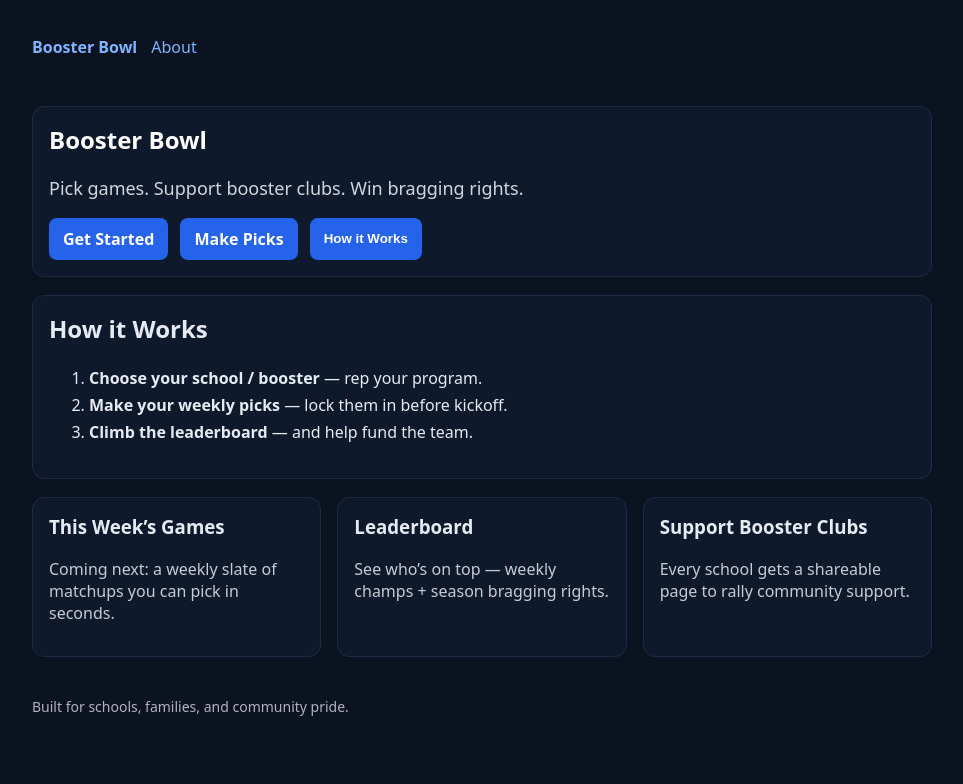
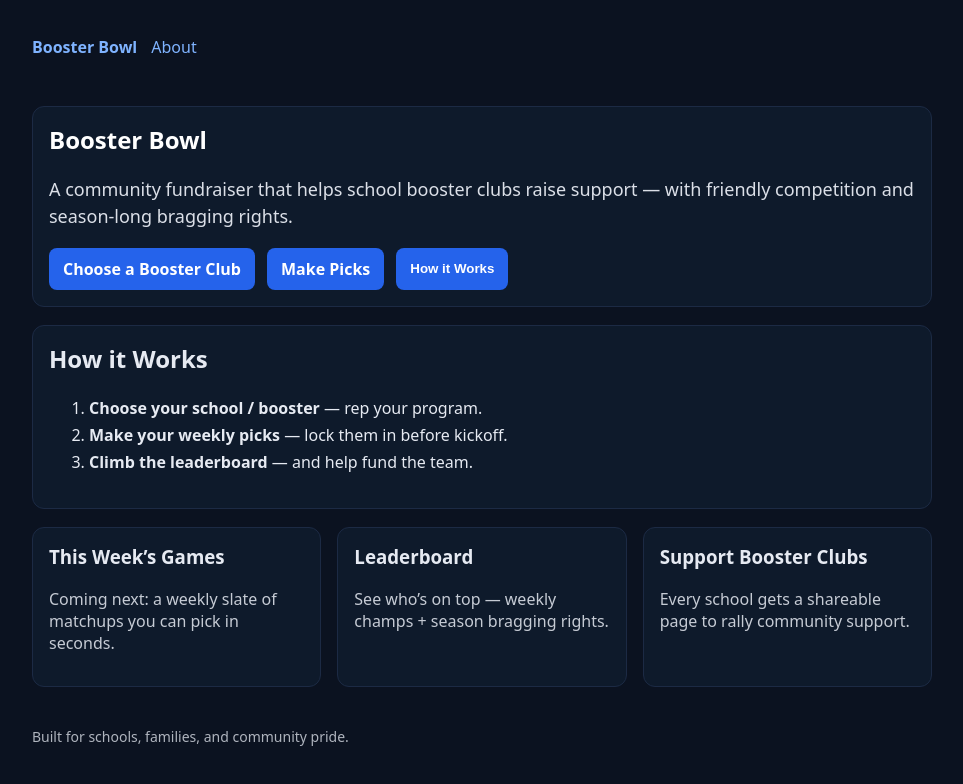
Before and after one commit to Rloney86/booster-bowl, a Next.js app: page / in a window 1280 px wide. Shown: the top 784 px of the page, without its empty margins (158-1121 px from the left). Built offline with nearby package versions, Linux system fonts and the light colour scheme.

Commit message:
Update description and link in index.js

```diff
--- a/pages/index.js
+++ b/pages/index.js
@@ -11,14 +11,15 @@ export default function Home() {
       {/* HERO */}
       <section className="card" style={{ marginTop: 24 }}>
         <h1 style={{ marginTop: 0 }}>Booster Bowl</h1>
-        <p style={{ fontSize: 18, opacity: 0.9 }}>
-          Pick games. Support booster clubs. Win bragging rights.
-        </p>
+<p style={{ fontSize: 18, opacity: 0.95, lineHeight: 1.5 }}>
+  A community fundraiser that helps school booster clubs raise support —
+  with friendly competition and season-long bragging rights.
+</p>
 
         <div style={{ display: "flex", gap: 12, flexWrap: "wrap", marginTop: 16 }}>
-          <Link href="/about" className="button">
-            Get Started
-          </Link>
+          <Link href="/boosters" className="button">
+  Choose a Booster Club
+</Link>
             <Link className="button" href="/picks">Make Picks</Link>
           <button className="button" onClick={scrollToHow}>
             How it Works
```
